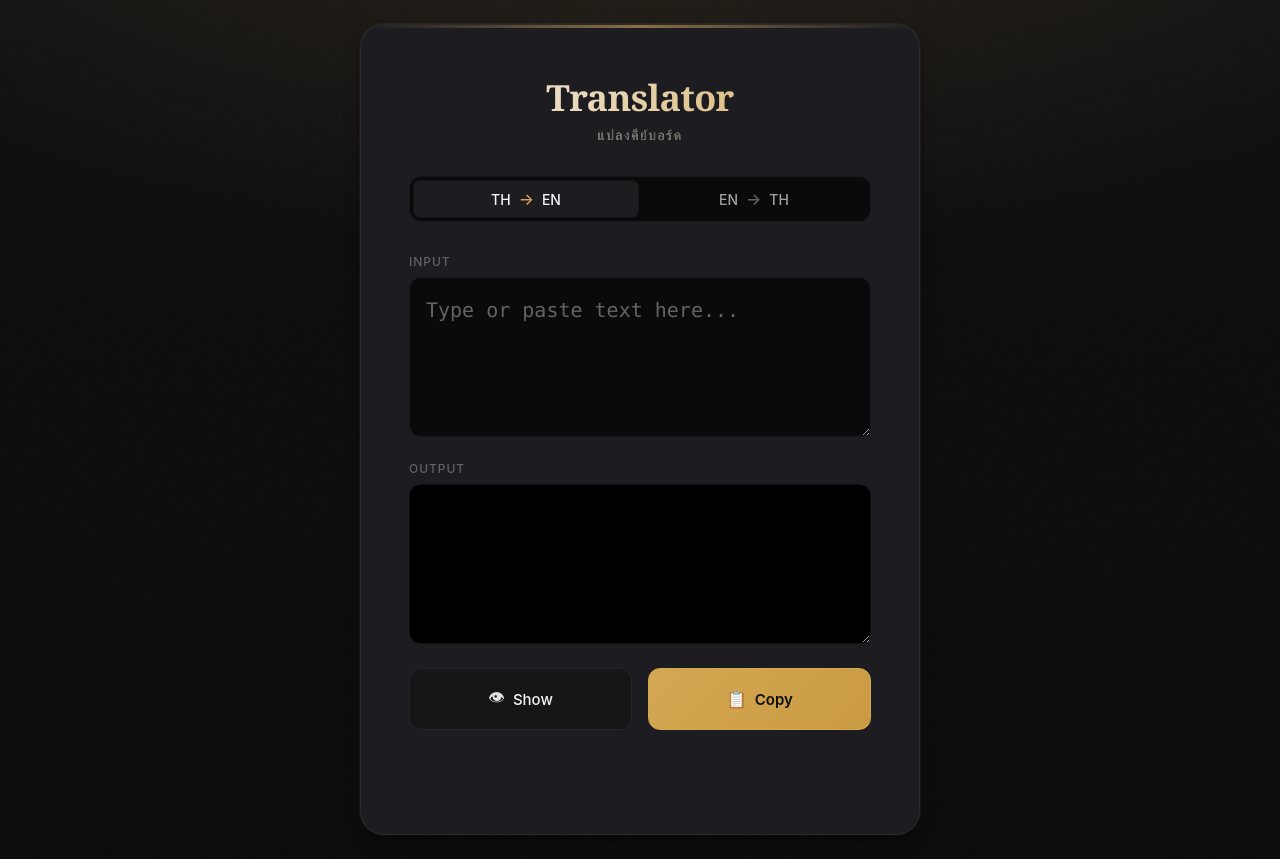
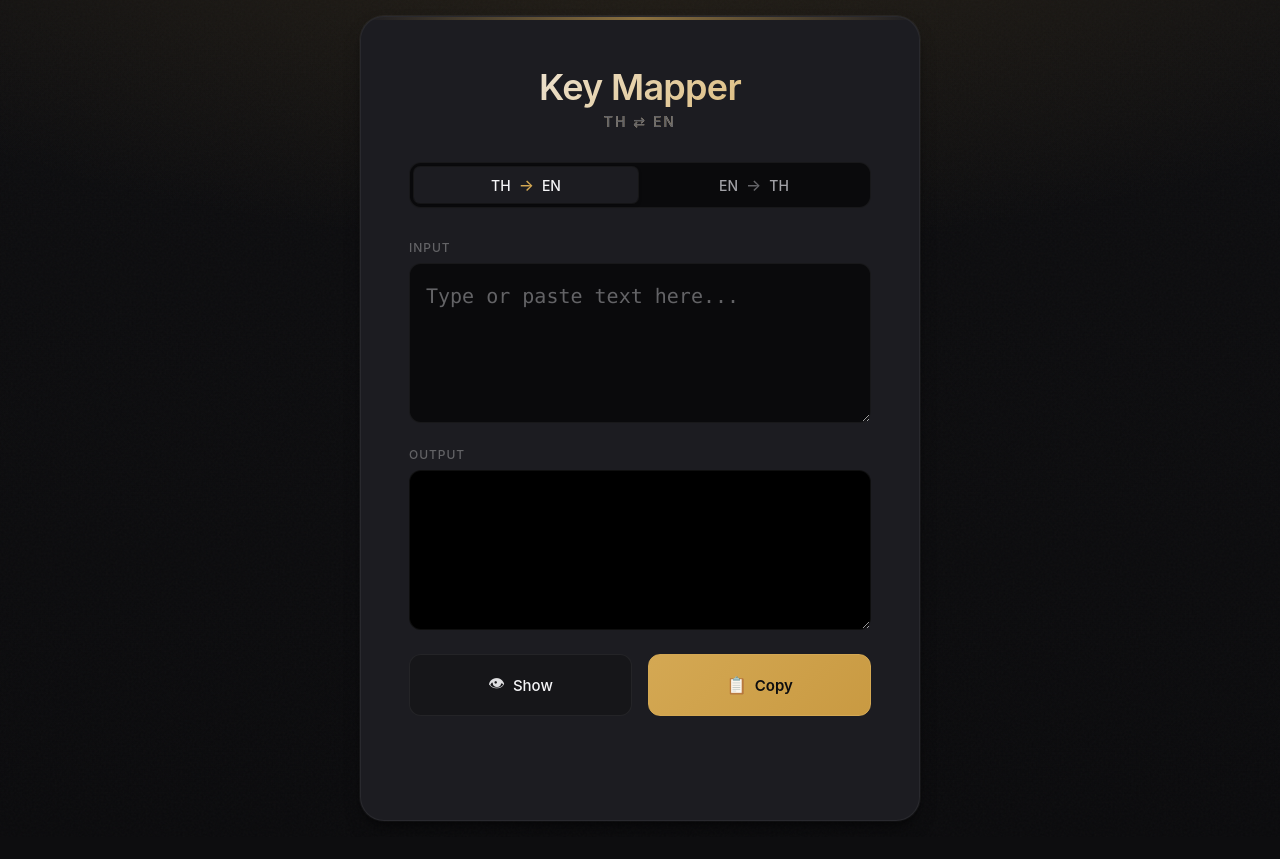
Before and after one commit to Deliagwath/direct-translator, a React (Create React App) app: page / in a window 1280 px wide. After the commit the page ends 837 px from the top, so only its background shows below. Built offline with nearby package versions, Linux system fonts and the light colour scheme.

Commit message:
[ui] fix viewport, show/hide logic, title, and fonts
- Fix viewport overflow causing unnecessary scrollbar
- Fix show/hide: black bg now hides text, white reveals
- Rename title to Key Mapper with TH ⇄ EN subtitle
- Switch to Space Grotesk + Inter fonts for modern look

```diff
--- a/src/Translator.css
+++ b/src/Translator.css
@@ -30,8 +30,8 @@
   --color-border-focus: rgba(212, 168, 83, 0.4);
 
   /* Typography */
-  --font-display: 'Playfair Display', Georgia, 'Times New Roman', serif;
-  --font-body: 'DM Sans', -apple-system, BlinkMacSystemFont, sans-serif;
+  --font-display: 'Space Grotesk', -apple-system, BlinkMacSystemFont, sans-serif;
+  --font-body: 'Inter', -apple-system, BlinkMacSystemFont, sans-serif;
   --font-mono: 'JetBrains Mono', 'SF Mono', Monaco, 'Consolas', monospace;
 
   /* Spacing scale */
@@ -65,21 +65,20 @@
   --transition-slow: 400ms cubic-bezier(0.4, 0, 0.2, 1);
 }
 
-/* --------------------------------------------------------------------------
-   Google Fonts Import
-   -------------------------------------------------------------------------- */
-@import url('https://fonts.googleapis.com/css2?family=Playfair+Display:wght@500;600&family=DM+Sans:wght@400;500;600&family=JetBrains+Mono:wght@400;500&display=swap');
+@import url('https://fonts.googleapis.com/css2?family=Space+Grotesk:wght@500;600;700&family=Inter:wght@400;500;600&family=JetBrains+Mono:wght@400;500&display=swap');
 
 /* --------------------------------------------------------------------------
    Base Container
    -------------------------------------------------------------------------- */
 .translator {
   min-height: 100vh;
+  min-height: 100dvh; /* Dynamic viewport height for mobile browsers */
   display: flex;
   align-items: center;
   justify-content: center;
-  padding: var(--space-lg);
+  padding: var(--space-md);
   background: var(--color-bg-primary);
+  box-sizing: border-box;
 
   /* Subtle gradient overlay */
   background-image:
@@ -88,6 +87,7 @@
 
   /* Noise texture for depth */
   position: relative;
+  overflow: hidden;
 }
 
 .translator::before {
@@ -158,14 +158,13 @@
   background-clip: text;
 }
 
-/* Thai script subtitle */
 .translator__title::after {
-  content: 'แปลงคีย์บอร์ด';
+  content: 'TH ⇄ EN';
   display: block;
   font-family: var(--font-body);
   font-size: 0.875rem;
-  font-weight: 400;
-  letter-spacing: 0.1em;
+  font-weight: 500;
+  letter-spacing: 0.15em;
   color: var(--color-text-muted);
   -webkit-text-fill-color: var(--color-text-muted);
   margin-top: var(--space-xs);
@@ -305,13 +304,10 @@
     color var(--transition-base);
 }
 
-/* When background is black (hidden mode) */
 .translator__textarea--output[style*="backgroundColor: black"] {
-  color: transparent;
-  text-shadow: none;
+  color: black;
 }
 
-/* When background is white (revealed mode) */
 .translator__textarea--output[style*="backgroundColor: white"] {
   color: #0d0d0f !important;
 }
--- a/src/Translator.js
+++ b/src/Translator.js
@@ -57,7 +57,7 @@ class Translator extends React.Component {
     return (
       <div className="translator">
         <div className="translator__card">
-          <h2 className="translator__title">Translator</h2>
+          <h2 className="translator__title">Key Mapper</h2>
           <div className="translator__toggle-group">
             <label className="translator__toggle-option">
               <input type="radio" value="te" checked={this.state.translateTo === "te"} onChange={this.handleLanguage} />
```
Also changed, not shown: 1 other file (tests, documents, lock files or other folders).
